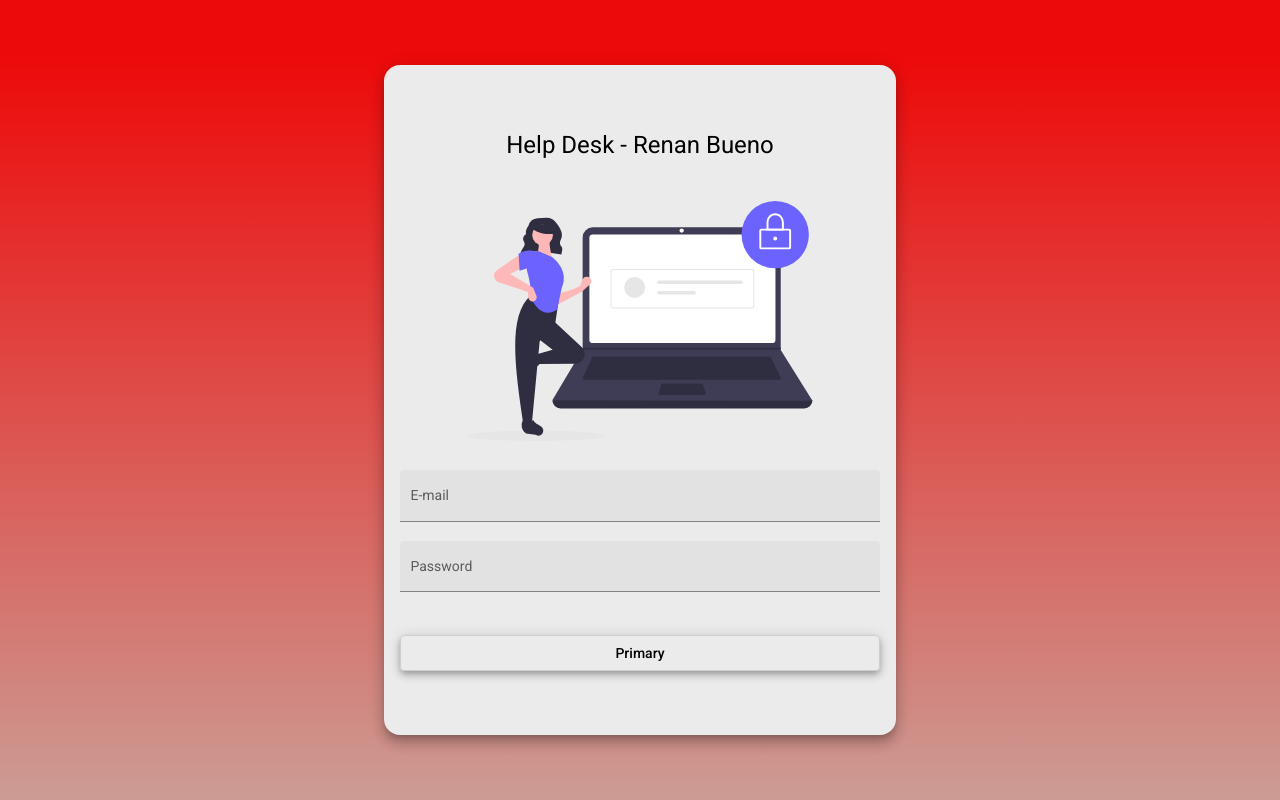
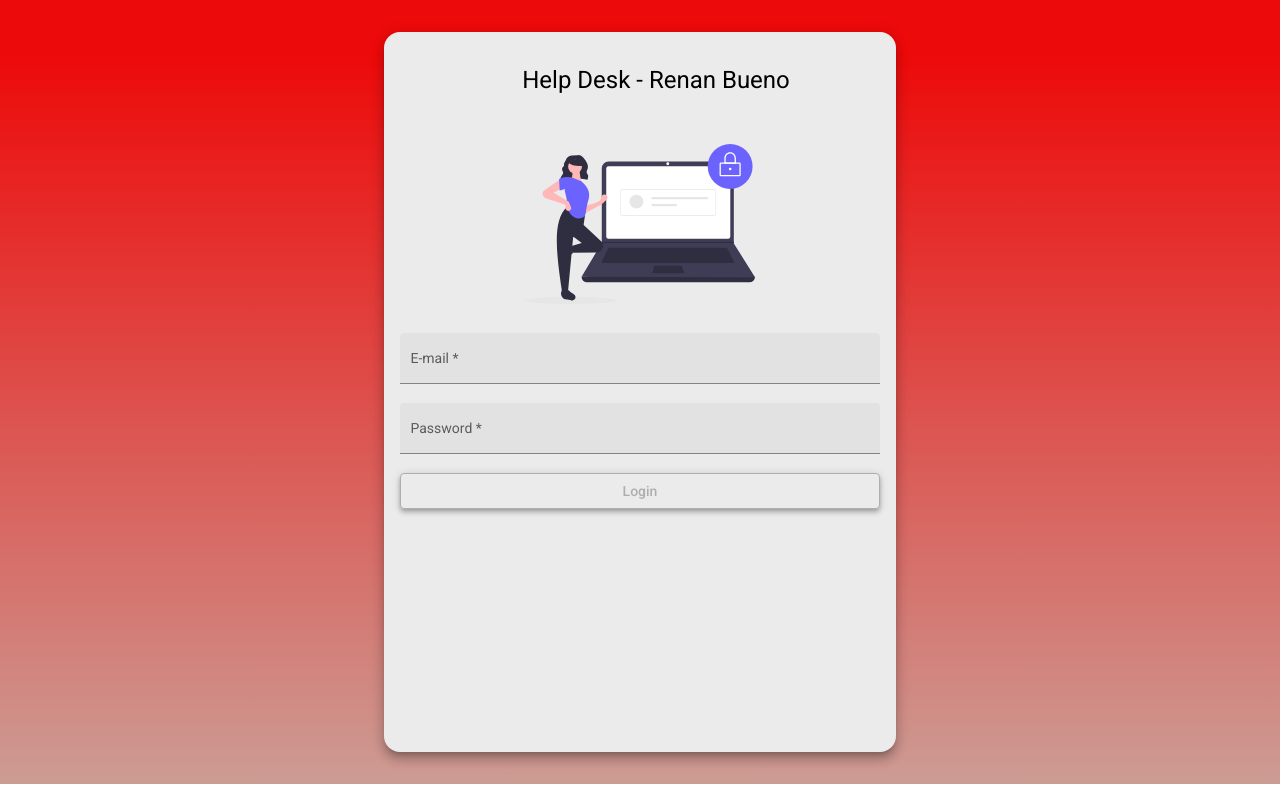
Before and after one commit to renanbuenov/helpdesk-front, an Angular app: page /login in a window 1280 px wide. Built offline with nearby package versions, Linux system fonts and the light colour scheme.

Commit message:
Validation form for Login

```diff
--- a/src/app/components/login/login.component.css
+++ b/src/app/components/login/login.component.css
@@ -1,29 +1,31 @@
 .container {
-    height: 100%;
+    height: 90%;
     background: linear-gradient(180deg, rgba(237,10,10,1) 7%, rgba(204,156,148,1) 100%, rgba(120,71,235,1) 100%, rgba(208,129,117,1) 100%);
     display: flex;
-    align-items: center;
+    padding: 2rem 1rem;
     justify-content: center;
  }
 
  .form {
+    height: 100%;
     width: 30rem;
     margin: auto;
+    align-items: center;
     background-color: rgb(235, 235, 235);
-    padding: 4rem 1rem;
+    padding: 0rem 1rem;
     border-radius: 1rem;
  }
 
  h1 {
+    padding: 2rem 1rem;
     width: 100%;
     text-align: center;
-
  }
 
  img {
-    height: 15rem;
+    height: 10rem;
     width: 100%;
-    margin: 1.5rem auto 1.5rem auto;
+    margin: 0rem auto 1.5rem auto;
  }
 
  .full-width {
@@ -31,5 +33,6 @@ img {
  }
 
  button {
-    margin-top: 1.5rem;
+    margin: auto;
+    margin-bottom: 1.5rem;
  }
--- a/src/app/components/login/login.component.html
+++ b/src/app/components/login/login.component.html
@@ -1,5 +1,5 @@
 <div class="container">
-    <form class="form mat-elevation-z9">
+    <form class="form mat-elevation-z8">
 
        <h1>Help Desk - Renan Bueno</h1>
 
@@ -7,15 +7,25 @@
 
        <mat-form-field class="full-width" appearance="fill">
           <mat-label>E-mail</mat-label>
-          <input matInput placeholder="Ex. fulano@mail.com">
+          <input
+          [formControl]="email"
+          required
+          [(ngModel)]="creds.email"
+          name="email"
+          matInput placeholder="Ex. fulano@mail.com">
        </mat-form-field>
 
        <mat-form-field class="full-width" appearance="fill">
           <mat-label>Password</mat-label>
-            <input type="password" matInput placeholder="Ex. 123">
+          <input
+          [formControl]="password"
+          required
+          [(ngModel)]="creds.password"
+          name="password" type="password"
+          matInput placeholder="Ex. 123">
        </mat-form-field>
 
-        <button class="full-width mat-elevation-z5" mat-stroked-button color="Login">Primary</button>
+       <button [disabled]="!validateField()" class="full-width mat-elevation-z4" mat-stroked-button color="primary">Login</button>
     </form>
 
  </div>
--- a/src/app/components/login/login.component.ts
+++ b/src/app/components/login/login.component.ts
@@ -1,4 +1,6 @@
 import { Component, OnInit } from '@angular/core';
+import { FormControl, Validators } from '@angular/forms';
+import { Credentials } from 'src/app/models/credentials';
 
 @Component({
   selector: 'app-login',
@@ -7,9 +9,26 @@ import { Component, OnInit } from '@angular/core';
 })
 export class LoginComponent implements OnInit {
 
+  creds: Credentials = {
+    email: '',
+    password: ''
+  }
+
+  email = new FormControl(null, Validators.email);
+  password = new FormControl(null, Validators.minLength(3));
+
+
   constructor() { }
 
   ngOnInit(): void {
   }
 
+  validateField(): boolean {
+    if(this.email.valid && this.password.valid) {
+      return true;
+    }
+    else {
+      return false;
+    }
+  }
 }
--- a/src/app/components/nav/nav.component.css
+++ b/src/app/components/nav/nav.component.css
@@ -26,6 +26,5 @@ img {
 .menu {
    margin: 1rem 0 0 1rem;
    color: white;
-   background: rgb(237,10,10);
    background: linear-gradient(180deg, rgba(237,10,10,1) 7%, rgba(204,156,148,1) 100%, rgba(120,71,235,1) 100%, rgba(208,129,117,1) 100%);
 }
--- /dev/null
+++ b/src/app/models/credentials.ts
@@ -0,0 +1,4 @@
+export interface Credentials {
+    email: string;
+    password: string;
+}
```
Lines whose indentation alone changed are shown as unchanged.
